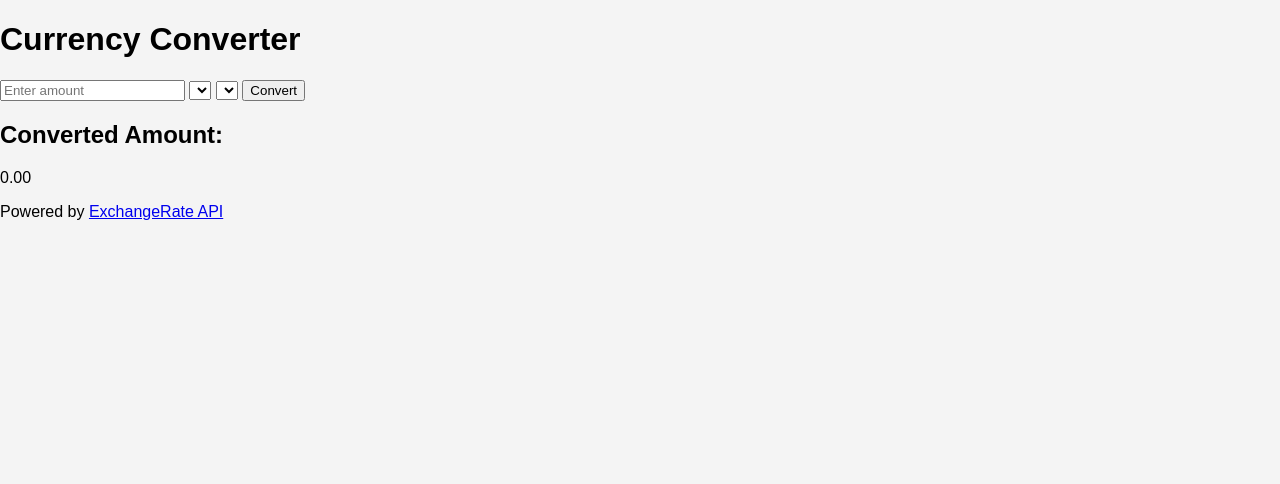
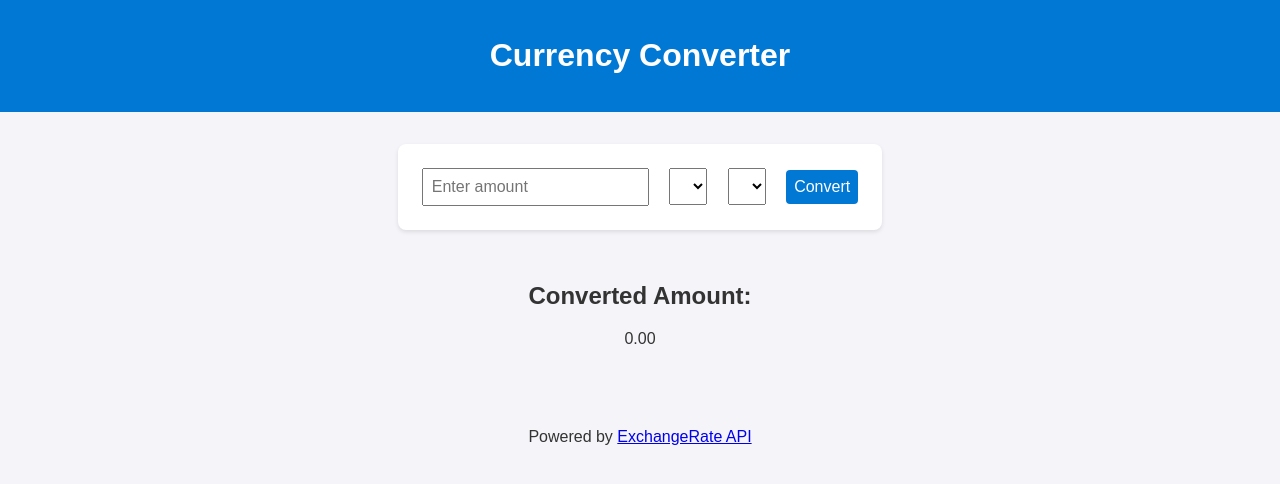
Before and after one commit to enjoy-ing/CS101, a plain HTML site: page index.html in a window 1280 px wide. Drawn offline with Linux system fonts and the light colour scheme.

Commit message:
Update styles.css

```diff
--- a/styles.css
+++ b/styles.css
@@ -1,50 +1,57 @@
-/* Basic styling for the body */
 body {
     font-family: Arial, sans-serif;
     margin: 0;
     padding: 0;
-    background-color: #f4f4f4;
+    background-color: #f4f4f9;
+    color: #333;
 }
 
-/* Style for the navigation bar */
-nav ul {
-    background-color: #333;
-    list-style: none;
-    margin: 0;
-    padding: 0;
+header {
+    background-color: #0078d4;
+    color: #fff;
+    padding: 1rem 0;
     text-align: center;
 }
 
-nav ul li {
-    display: inline;
-    margin-right: 20px;
+main {
+    padding: 2rem;
+    display: flex;
+    flex-direction: column;
+    align-items: center;
 }
 
-nav ul li a {
-    color: white;
-    text-decoration: none;
-    padding: 10px 20px;
-    display: inline-block;
+.converter {
+    background: #fff;
+    padding: 1rem;
+    border-radius: 8px;
+    box-shadow: 0 2px 4px rgba(0, 0, 0, 0.1);
+    text-align: center;
 }
 
-nav ul li a:hover {
-    background-color: #555;
+.converter input, .converter select, .converter button {
+    margin: 0.5rem;
+    padding: 0.5rem;
+    font-size: 1rem;
 }
 
-/* Section styling */
-section {
-    padding: 20px;
-    margin: 20px;
-    background-color: white;
-    border-radius: 5px;
-    box-shadow: 0 0 10px rgba(0, 0, 0, 0.1);
+.converter button {
+    background-color: #0078d4;
+    color: #fff;
+    border: none;
+    border-radius: 4px;
+    cursor: pointer;
 }
 
-#contact form {
-    display: flex;
-    flex-direction: column;
+.converter button:hover {
+    background-color: #005bb5;
 }
 
-#contact label, #contact input {
-    margin-bottom: 10px;
+.result {
+    margin-top: 2rem;
+    text-align: center;
 }
+
+footer {
+    margin-top: 2rem;
+    text-align: center;
+}
```
